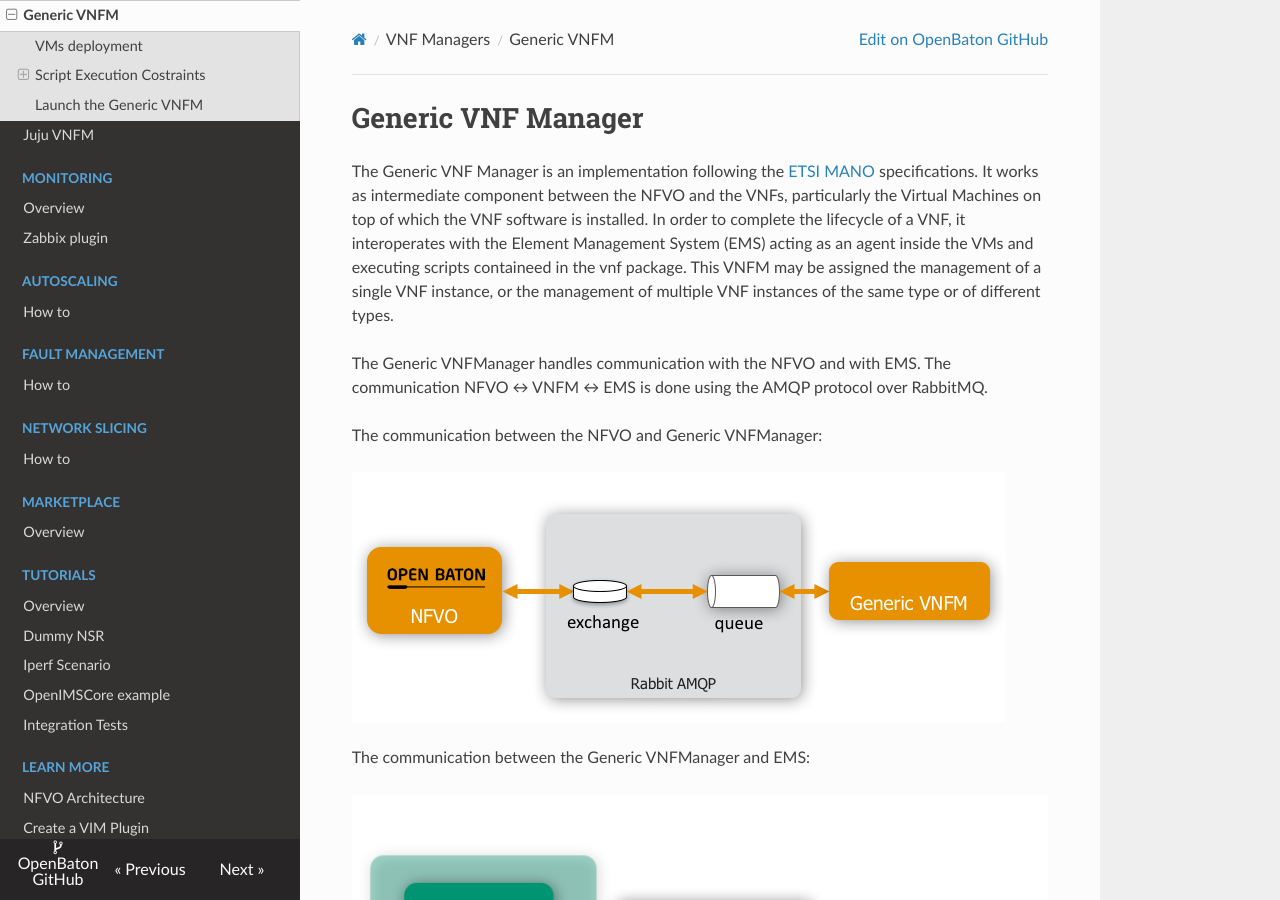
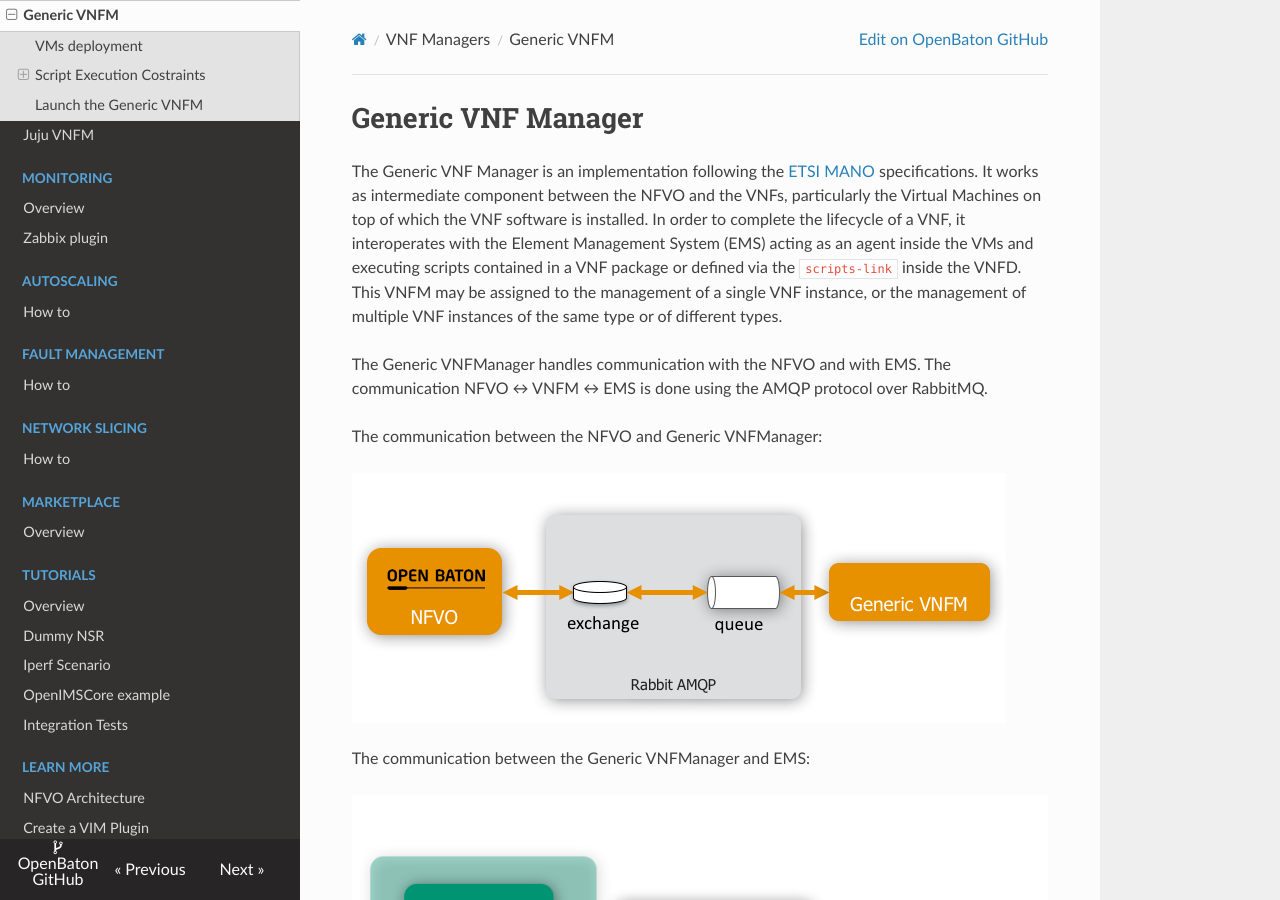
Before and after one commit to openbaton/docs, an MkDocs documentation site: the page built from docs/vnfm-generic.md, in a window 1280 px wide and 900 px high. Built offline with MkDocs 1.6.1, drawn with Linux system fonts in a browser that asks for light colours; nearby versions of some CDN libraries; old or Windows-style settings are respelled for this version of MkDocs.

Commit message:
Imp: gvnfm documentation

```diff
--- a/docs/vnfm-generic.md
+++ b/docs/vnfm-generic.md
@@ -1,7 +1,7 @@
 # Generic VNF Manager
 
-The Generic VNF Manager is an implementation following the [ETSI MANO][nfv-mano] specifications. It works as intermediate component between the NFVO and the VNFs, particularly the Virtual Machines on top of which the VNF software is installed. In order to complete the lifecycle of a VNF, it interoperates with the Element Management System (EMS) acting as an agent inside the VMs and executing scripts containeed in the vnf package.
-This VNFM may be assigned the management of a single VNF instance, or the management of multiple VNF instances of the same type or of different types.
+The Generic VNF Manager is an implementation following the [ETSI MANO][nfv-mano] specifications. It works as intermediate component between the NFVO and the VNFs, particularly the Virtual Machines on top of which the VNF software is installed. In order to complete the lifecycle of a VNF, it interoperates with the Element Management System (EMS) acting as an agent inside the VMs and executing scripts contained in a VNF package or defined via the `scripts-link` inside the VNFD.
+This VNFM may be assigned to the management of a single VNF instance, or the management of multiple VNF instances of the same type or of different types.
 
 The Generic VNFManager handles communication with the NFVO and with EMS. The communication NFVO ↔ VNFM ↔ EMS is done using the AMQP protocol over RabbitMQ.
 
```
